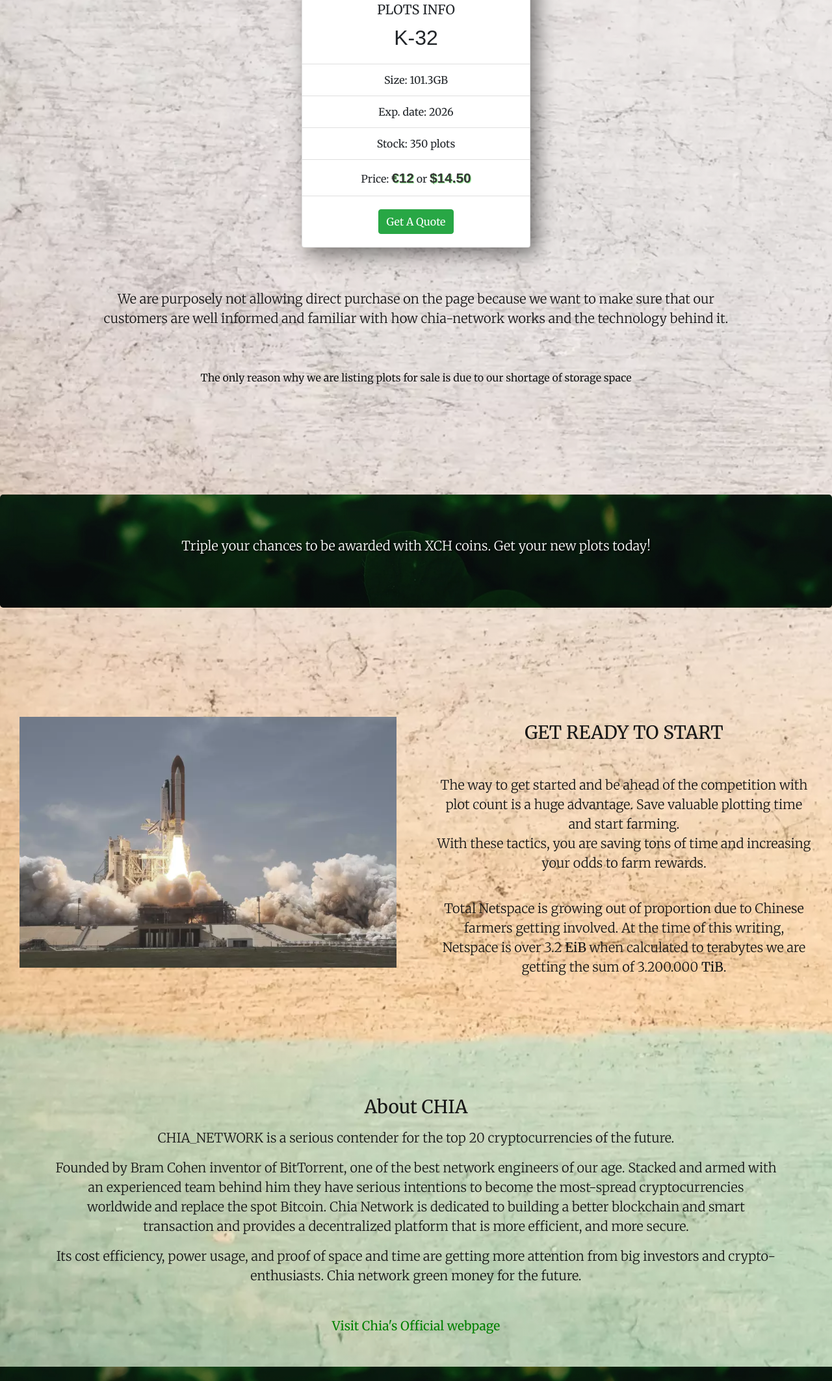
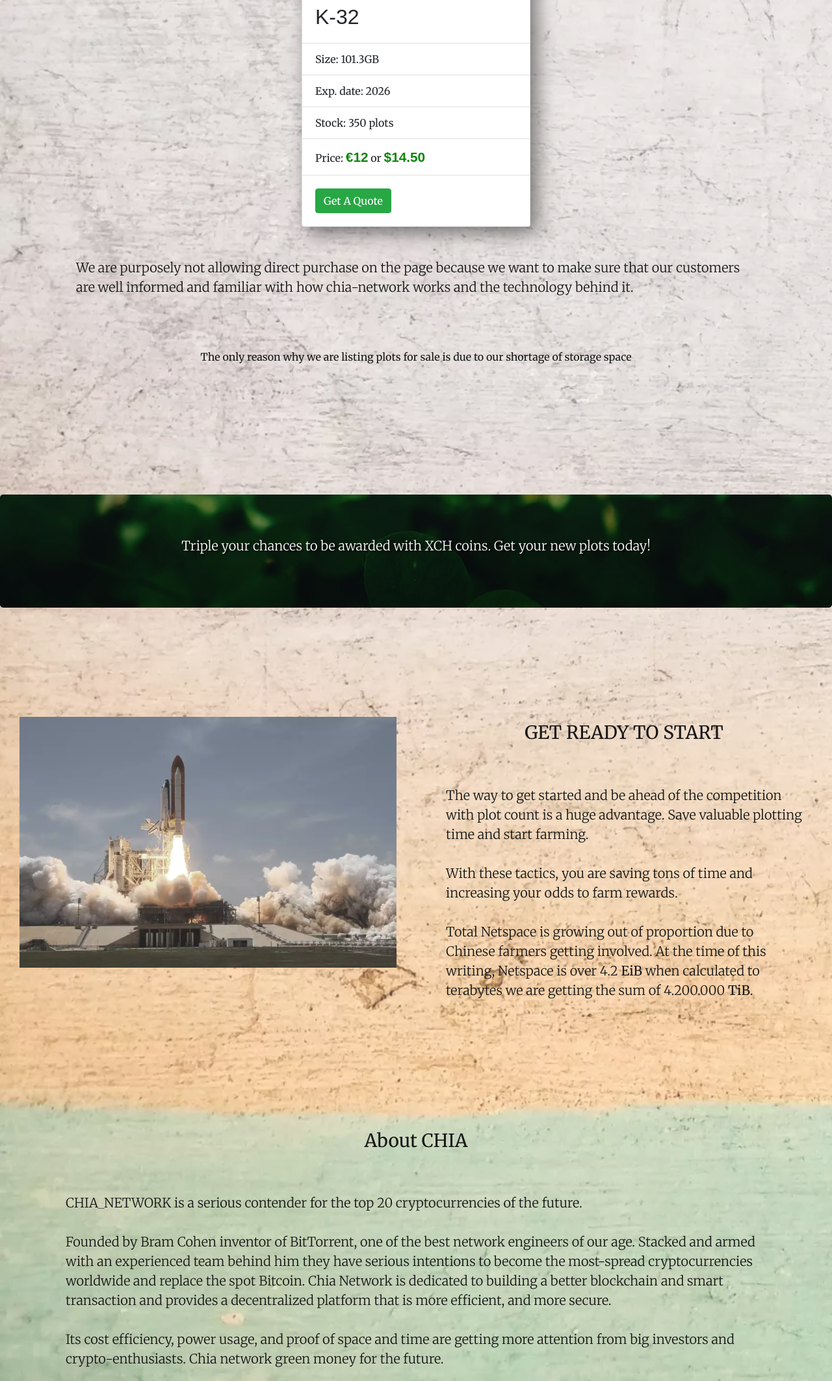
Before and after one commit to Leticijak/slide-nav, a plain HTML site: page index.html in a window 1280 px wide. Shown: the part 1315-3440 px from the top of the page at 65% size. Drawn offline with nearby package versions, Linux system fonts and the light colour scheme.

Commit message:
align-left

```diff
--- a/index.html
+++ b/index.html
@@ -175,7 +175,7 @@
     <!-- CARD -->
     <section id="pitch">
       <div class="container my-5" data-aos="fade-up">
-        <p class="lead text-center p-5">
+        <p class="lead">
           With the computing power that we have, we can generate 110 plots per
           day. Our current stock allows us to set for sale extra plots that we
           have in circulation. All plots that are available for sale are k-32
@@ -189,7 +189,7 @@
                 src="/img/yachi.webp"
                 alt="Chia network logo, green chia leaf on dark-green background"
               />
-              <div class="text-center">
+              <div class="">
                 <div class="card-body">
                   <h5 class="card-title">PLOTS INFO</h5>
                   <h2 class="card-text">K-32</h2>
@@ -211,7 +211,7 @@
             </div>
           </div>
         </div>
-        <p class="lead text-center p-5">
+        <p class="lead">
           We are purposely not allowing direct purchase on the page because we
           want to make sure that our customers are well informed and familiar
           with how chia-network works and the technology behind it.
@@ -265,7 +265,7 @@
         </div>
         <!--  -->
         <div class="col-lg-6 col-md-12 col-sm-12">
-          <div class="container">
+          <div class="container" id="article1">
             <div class="text-center">
               <h3 class="mt-4">GET READY TO START</h3>
 
@@ -273,16 +273,19 @@
                 The way to get started and be ahead of the competition with plot
                 count is a huge advantage. Save valuable plotting time and start
                 farming.
+
+                <br />
                 <br />
                 With these tactics, you are saving tons of time and increasing
                 your odds to farm rewards.
-              </p>
-              <br />
-              <p class="lead">
+
+                <br />
+                <br />
+
                 Total Netspace is growing out of proportion due to Chinese
                 farmers getting involved. At the time of this writing, Netspace
-                is over 3.2 <strong>EiB</strong> when calculated to terabytes we
-                are getting the sum of 3.200.000 <strong>TiB</strong>.
+                is over 4.2 <strong>EiB</strong> when calculated to terabytes we
+                are getting the sum of 4.200.000 <strong>TiB</strong>.
               </p>
             </div>
           </div>
@@ -298,15 +301,16 @@
         data-aos="fade-up
       "
       >
-        <div class="my-5">
+        <div class="my-5" id="article2">
           <div class="text-center">
             <h3>About CHIA</h3>
+            <br />
             <p class="lead my-3">
               CHIA_NETWORK is a serious contender for the top 20
               cryptocurrencies of the future.
-            </p>
+              <br />
+              <br />
 
-            <p class="lead my-3">
               Founded by Bram Cohen inventor of BitTorrent, one of the best
               network engineers of our age. Stacked and armed with an
               experienced team behind him they have serious intentions to become
@@ -314,8 +318,8 @@
               Bitcoin. Chia Network is dedicated to building a better blockchain
               and smart transaction and provides a decentralized platform that
               is more efficient, and more secure.
-            </p>
-            <p class="lead">
+              <br />
+              <br />
               Its cost efficiency, power usage, and proof of space and time are
               getting more attention from big investors and crypto-enthusiasts.
               Chia network green money for the future.
--- a/style.css
+++ b/style.css
@@ -391,7 +391,7 @@ footer p {
     margin: 20px;
   }
   .card {
-    margin-left: 10px;
+    margin-left: 2rem;
     box-shadow: 2px 2px 10px rgba(0, 0, 0, 0.5);
     width: 18rem;
   }
@@ -402,9 +402,11 @@ footer p {
     margin-top: 30px;
   }
   .pushdown h1 {
-    font-size: 1.4rem;
+    margin-left: 15px;
+    font-size: 1.3rem;
   }
   #compname {
+    margin-left: 10px;
     font-size: 3rem;
   }
   #imgz {
@@ -412,6 +414,20 @@ footer p {
   }
   .logoz {
     width: 30px;
+  }
+  #pitch > .container > p {
+    padding: 10px;
+    text-align: left;
+  }
+  #pitch p {
+  }
+  #article1 p {
+    padding: 0;
+    text-align: left;
+  }
+  #article2 p {
+    padding: 0;
+    text-align: left;
   }
 }
 #compname > span:nth-child(1) {
@@ -432,8 +448,19 @@ footer p {
   }
 }
 #money > strong {
-  color: #353535;
+  color: rgb(13, 133, 13);
   font-family: Arial, Helvetica, sans-serif;
   font-size: 1.3rem;
-  text-shadow: 1px 1px 1px rgba(33, 200, 33, 0.6);
+  /* text-shadow: 1px 1px 1px rgba(33, 200, 33, 0.6); */
 }
+#pitch p {
+  padding: 2rem;
+}
+#article1 p {
+  padding: 1rem;
+  text-align: left;
+}
+#article2 p {
+  padding: 1rem;
+  text-align: left;
+}
```
